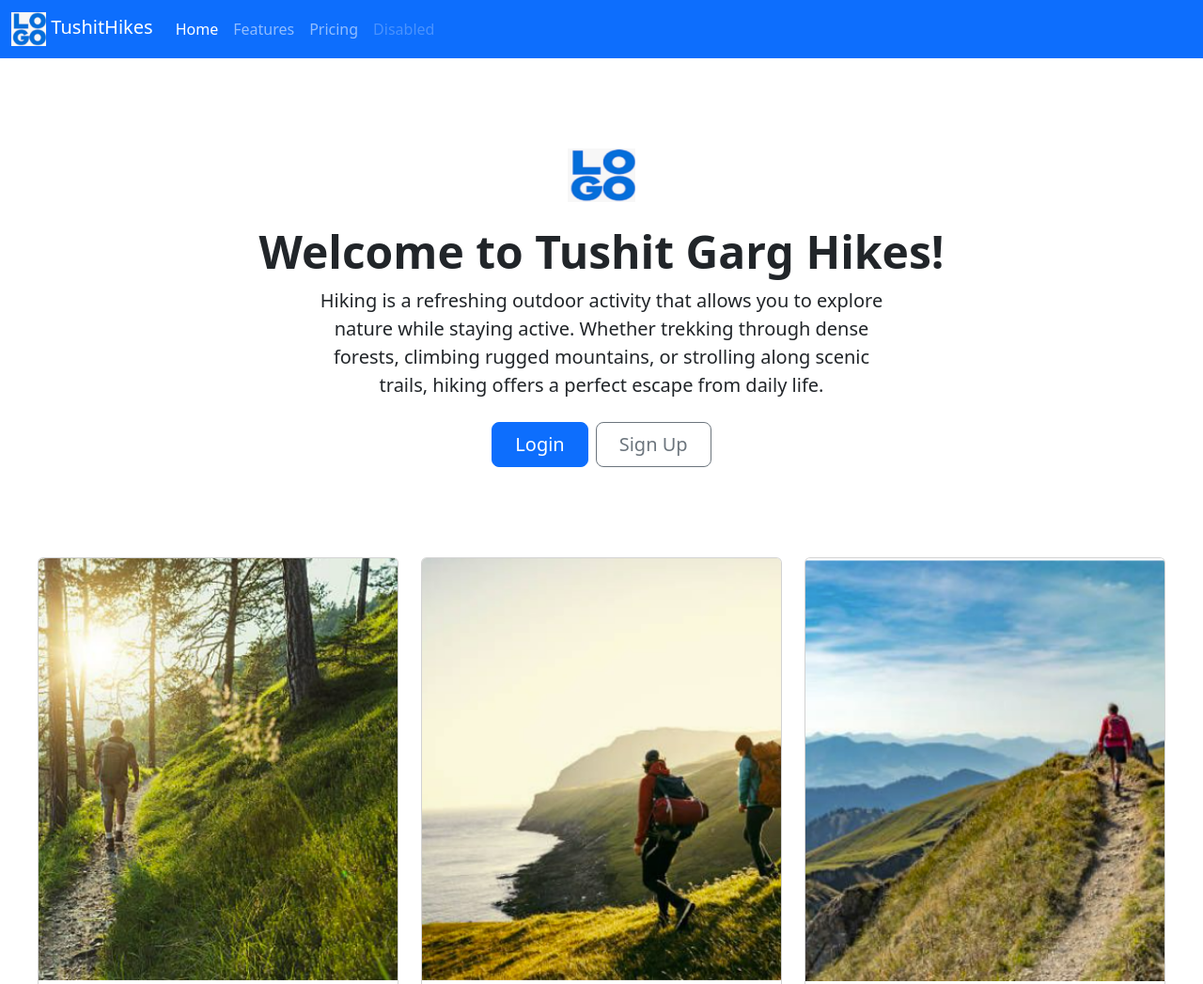
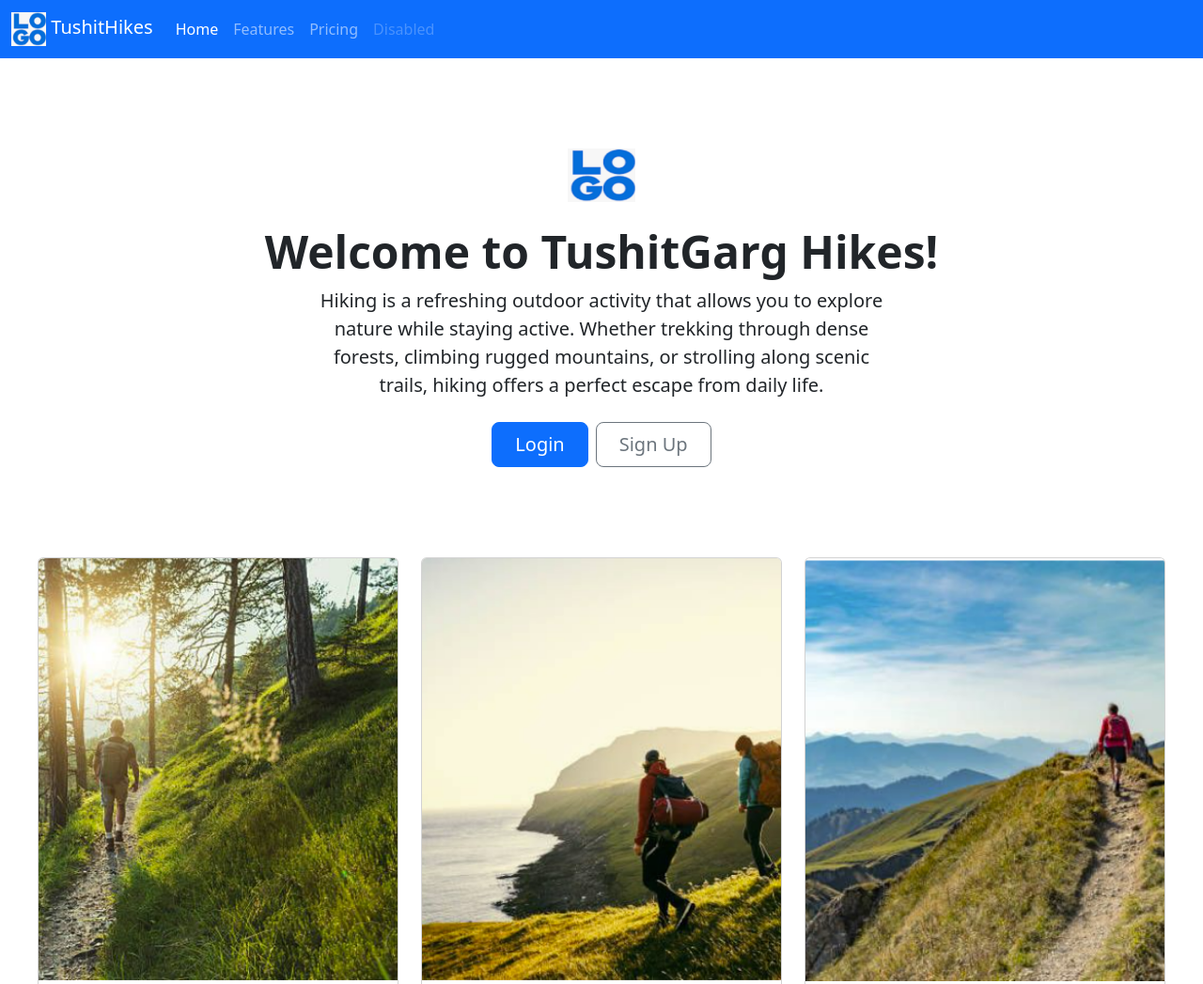
Before and after one commit to tushitgrg/demo05_garg_tushit, a plain HTML site: page index.html in a window 1280 px wide. Shown: the top 1047 px of the page at 94% size. Drawn offline with nearby package versions, Linux system fonts and the light colour scheme.

Commit message:
Update index.html

```diff
--- a/index.html
+++ b/index.html
@@ -65,7 +65,7 @@
 
       <div class="px-4 py-5 my-5 text-center">
         <img class="d-block mx-auto mb-4" src="./images/logo.jpg" alt="" width="72" height="57">
-        <h1 class="display-5 fw-bold">Welcome to Tushit Garg Hikes!</h1>
+        <h1 class="display-5 fw-bold">Welcome to TushitGarg Hikes!</h1>
         <div class="col-lg-6 mx-auto">
           <p class="lead mb-4">Hiking is a refreshing outdoor activity that allows you to explore nature while staying active. Whether trekking through dense forests, climbing rugged mountains,
             or strolling along scenic trails, hiking offers a perfect escape from daily life.
```
